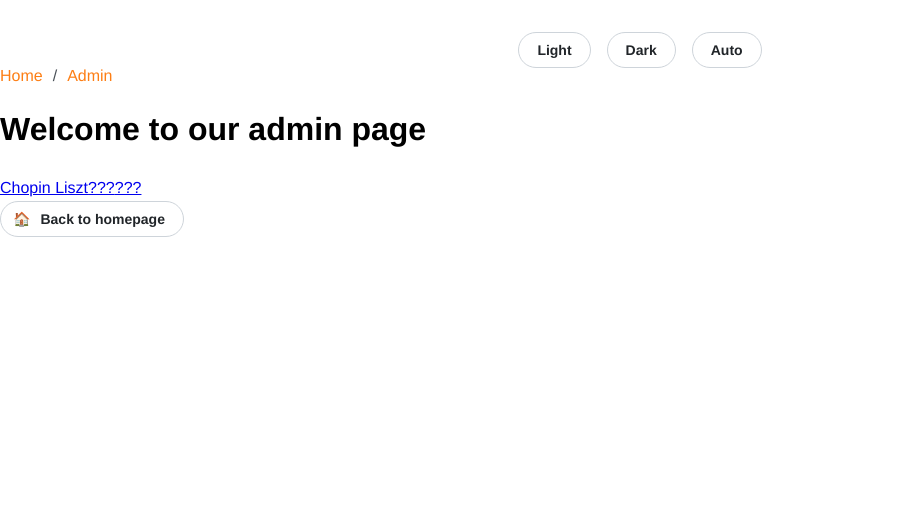
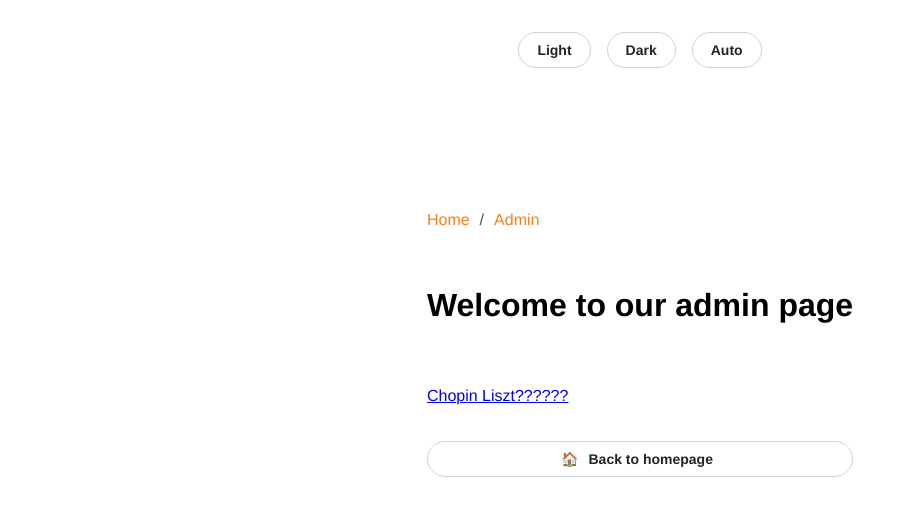
Before and after one commit to cjrace/almostyellow, a Next.js app: page /admin in a window 1280 px wide. Shown: the top 516 px of the page, without its empty margins (0-916 px from the left). Built offline with nearby package versions, Linux system fonts and the light colour scheme.

Commit message:
page / main layout to all

```diff
--- a/pages/admin.tsx
+++ b/pages/admin.tsx
@@ -1,5 +1,6 @@
 import Link from "next/link";
 import { Button, Breadcrumbs, Anchor } from "@mantine/core";
+import styles from "../app/page.module.css";
 
 const crumbitems = [
   { title: "Home", href: "/" },
@@ -12,8 +13,8 @@
 
 const AdminPage = () => {
   return (
-    <div>
-      <main>
+    <div className={styles.page}>
+      <main className={styles.main}>
         <Breadcrumbs>{crumbitems}</Breadcrumbs>
 
         <h1>Welcome to our admin page</h1>
--- a/pages/decisionmaker.tsx
+++ b/pages/decisionmaker.tsx
@@ -2,9 +2,9 @@
 import Link from "next/link";
 import { useForm, SubmitHandler } from "react-hook-form";
 import { Textarea, Button, Grid, Breadcrumbs, Anchor } from "@mantine/core";
+import styles from "../app/page.module.css";
 
 // TODO: Make the decision clear if text is entered into the box
-// TODO: Add a validation error when pressing the button if only one line of text or less is present in the box
 
 const crumbitems = [
   { title: "Home", href: "/" },
@@ -47,7 +47,8 @@
   };
 
   return (
-    <div>
+    <div className={styles.page}>
+      <main className={styles.main}>
         <div>
           <Grid grow>
             <Grid.Col span={12}>
@@ -107,6 +108,7 @@
             Back to homepage
           </Button>
         </div>
+      </main>
     </div>
   );
 };
--- a/pages/index.tsx
+++ b/pages/index.tsx
@@ -3,9 +3,12 @@
 import Link from "next/link";
 import { Button, Group, Grid } from "@mantine/core";
 import Confetti from "../components/confetti";
+import styles from "../app/page.module.css";
 
 export default function Home() {
   return (
+    <div className={styles.page}>
+      <main className={styles.main}>
         <Grid justify="center" align="flex-start">
           <Grid.Col span={8}>
             <h1 style={{ textAlign: "center" }}>Almost yellow</h1>
@@ -103,5 +106,7 @@
             </footer>
           </Grid.Col>
         </Grid>
+      </main>
+    </div>
   );
 }
```
Lines whose indentation alone changed are shown as unchanged.
